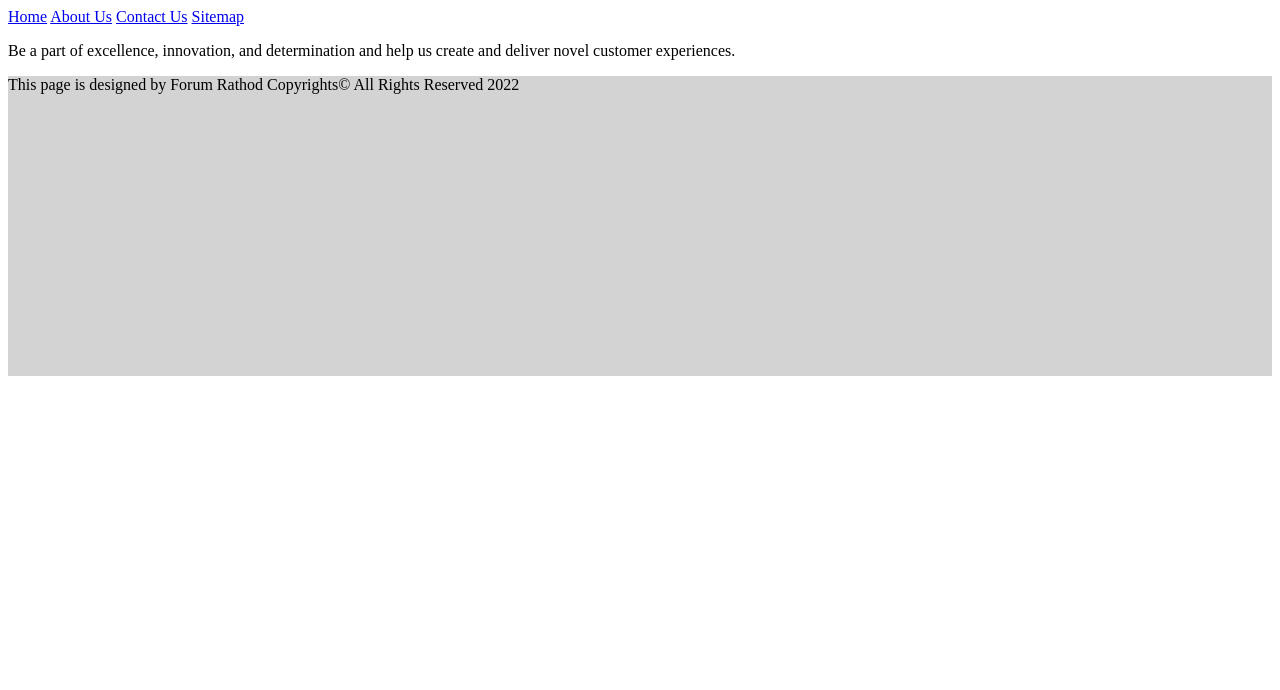
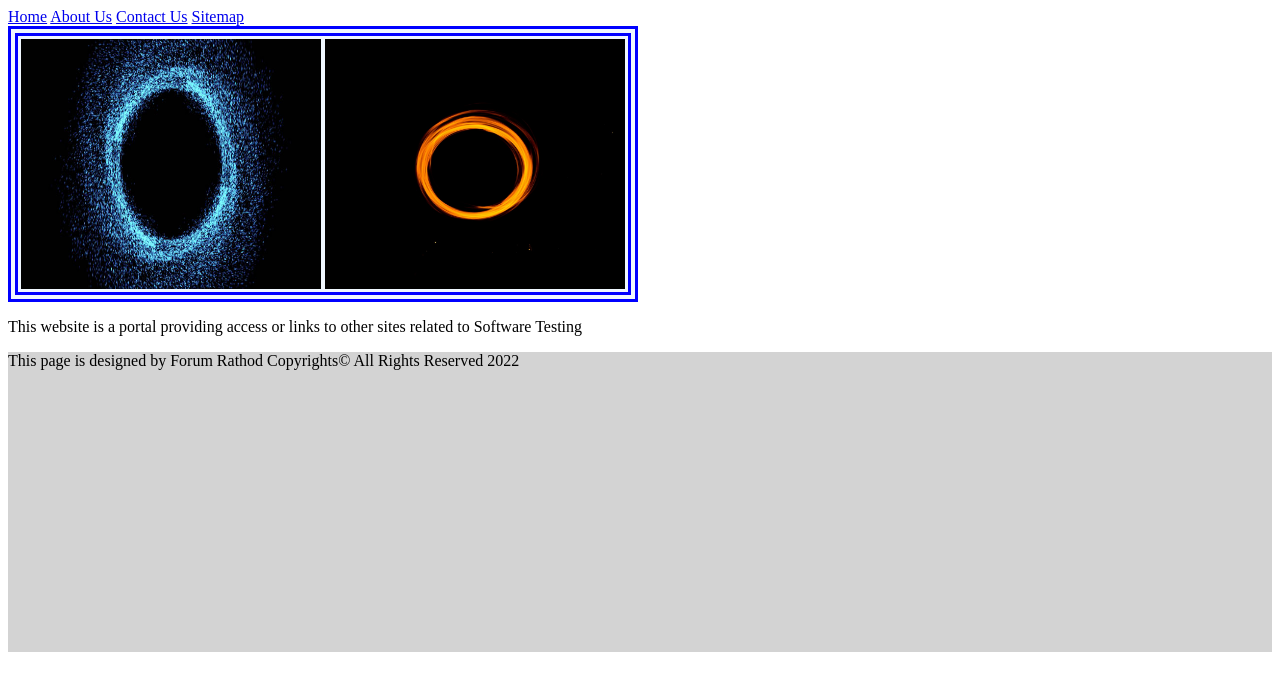
Before and after one commit to FloweryForum/PortalTestProject, a plain HTML site: page index.html in a window 1280 px wide. Drawn offline with Linux system fonts and the light colour scheme; a script that the page names is missing.

Commit message:
added images, modified index and css

```diff
--- a/MyStyle.css
+++ b/MyStyle.css
@@ -10,3 +10,7 @@
     height: 300px;
     color: black;
 }
+.imageGallery{
+    border: 10px double blue;
+    background-color: aliceblue;
+}
--- a/index.html
+++ b/index.html
@@ -13,7 +13,13 @@
         </nav>
     </header>
     <section>
-        <p>Be a part of excellence, innovation, and determination and help us create and deliver novel customer experiences.
+        <table class="imageGallery">
+            <tr>
+                <td><img src="imagePortal1.jpg" height="250" width="300"></td>
+                <td><img src="imagePortal2.jpg" height="250" width="300"></td>
+            </tr>
+        </table>
+        <p>This website is a portal providing access or links to other sites related to Software Testing
         </p>
     </section>
     <footer class="myFooter">
```
Also changed, not shown: imagePortal1.jpg (added), imagePortal2.jpg (added).
